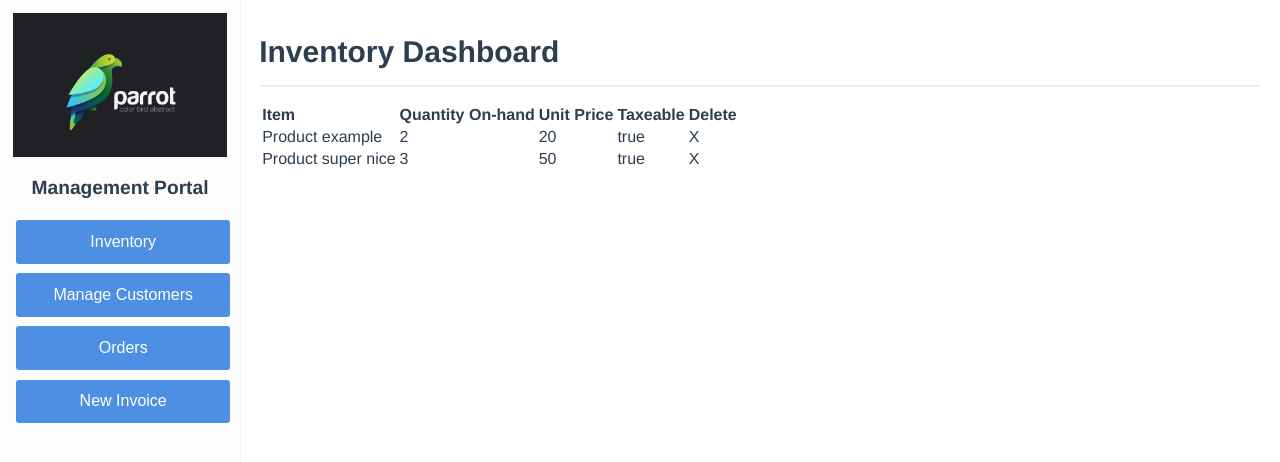
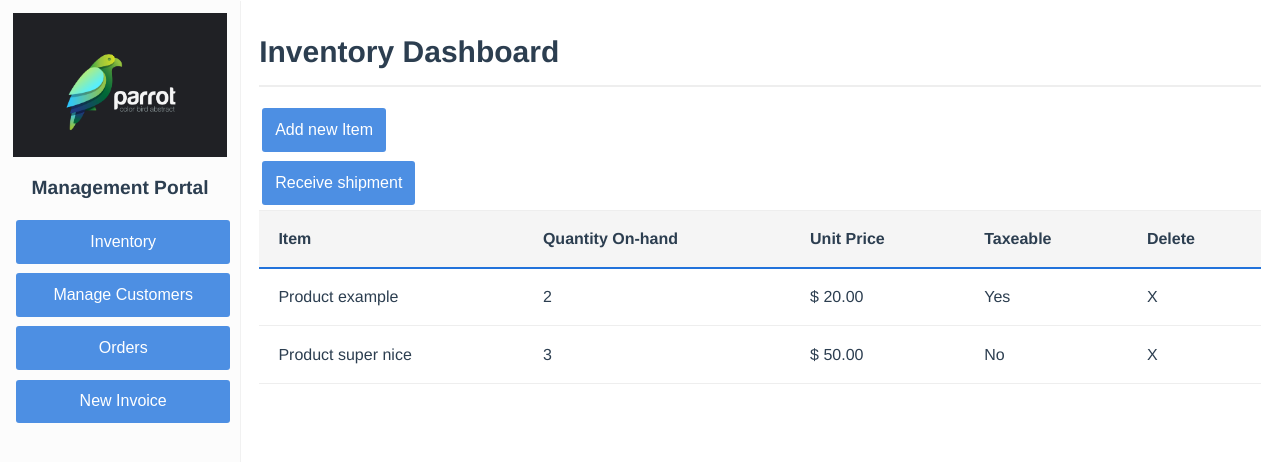
Before and after one commit to JMA-Dv/SolarCoffe, a Vue app in the folder SolarCoffe/solarcoffe.web/: page /inventory in a window 1280 px wide. Shown: the top 462 px of the page. Built offline with nearby package versions, Linux system fonts and the light colour scheme.

Commit message:
- Added fukter(pipes), - Added Modals

```diff
--- a/SolarCoffe/solarcoffe.web/src/main.ts
+++ b/SolarCoffe/solarcoffe.web/src/main.ts
@@ -5,6 +5,14 @@ import store from "./store";
 
 Vue.config.productionTip = false;
 
+Vue.filter('price', function (value: number) {
+  if (isNaN(value)) {
+    return '-';
+  }
+
+  return '$ ' + value.toFixed(2)
+})
+
 new Vue({
   router,
   store,
--- a/SolarCoffe/solarcoffe.web/src/scss/global.scss
+++ b/SolarCoffe/solarcoffe.web/src/scss/global.scss
@@ -9,3 +9,32 @@ body {
     margin: auto;
     padding: 0;
 }
+
+
+.table {
+    width: 100%;
+    max-width: 100%;
+    margin-bottom: 2rem;
+    border-collapse: collapse;
+
+    tr {
+        border-top: 1px solid #eee;
+        border-bottom: 1px solid #eee;
+        transition: background-color 0.3s;
+
+        &:hover {
+            background-color: #f5f5f5;
+            transition: background-color 0.3s;
+        }
+    }
+
+    td {
+        padding: 1.2rem;
+    }
+
+    th {
+        background-color: #f5f5f5;
+        padding: 1.2rem;
+        border-bottom: 2px solid $solar-blue;
+    }
+}
--- a/SolarCoffe/solarcoffe.web/src/views/Inventory.vue
+++ b/SolarCoffe/solarcoffe.web/src/views/Inventory.vue
@@ -4,6 +4,18 @@
             Inventory Dashboard
         </h1>
         <hr>
+
+        <div class="inventory-actions">
+            <SolarBtn @click.native="showNewProductModal" id="addNewBtn">
+                Add new Item
+            </SolarBtn>
+
+            <SolarBtn @click="showShipmentModal" id="receiveShipmentBtn">
+                Receive shipment</SolarBtn>
+
+
+        </div>
+
         <table id="inventoryTable" class="table">
             <tr>
                 <th>Item</th>
@@ -18,14 +30,23 @@
                     {{ item.product.name }}
                 </td>
                 <td>{{ item.quantityOnHand }}</td>
-                <td>{{ item.product.price }} </td>
-                <td>{{ item.product.isTaxable }}</td>
+                <td>{{ item.product.price | price }} </td>
                 <td>
-                    <div v-if="item.product.isArchived">Check</div>
-                    <div v-else>X</div>
+
+                    <span v-if="item.product.isTaxable">Yes</span>
+                    <span v-else>No</span>
+
+                </td>
+                <td>
+                    <span v-if="item.product.isArchived">Check</span>
+                    <span v-else>X</span>
                 </td>
             </tr>
         </table>
+
+
+        <new-product-modal v-if="isNewProductVisible" />
+        <shipment-modal v-if="isShipmentVisible" />
     </div>
 </template>
 
@@ -34,13 +55,17 @@ import Component from 'vue-class-component';
 import Vue from 'vue';
 //Since it's not a default export it's wrapped in a curly sintax
 import { IProductInventory } from '@/types/Product';
+import SolarBtn from '@/components/SolarBtn.vue';
 
 @Component({
     name: 'Inventory',
-    components: {}
+    components: { SolarBtn }
 })
 
 export default class Inventory extends Vue {
+    isNewProductVisible: boolean = false;
+    isShipmentVisible: boolean = false;
+
 
     inventory: IProductInventory[] = [
         {
@@ -60,12 +85,20 @@ export default class Inventory extends Vue {
                 name: "Product super nice", dateCreated: new Date(),
                 dateUpdated: new Date(),
                 description: "This is mock data for all purpouses",
-                id: 2, isArchived: false, isTaxable: true, price: 50
+                id: 2, isArchived: false, isTaxable: false, price: 50
             }
         }
     ];
 
 }
+
+// showNewProductModal(){
+
+// }
+
+// showShipmentModal(){
+
+// }
 </script>
 
 <style scoped>
```
Also changed, not shown: SolarCoffe/solarcoffe.web/src/components/modals/ShipmentModal.vue (added, +15 -0 lines), SolarCoffe/solarcoffe.web/src/components/modals/SolarModal.vue (added, +75 -0 lines).
